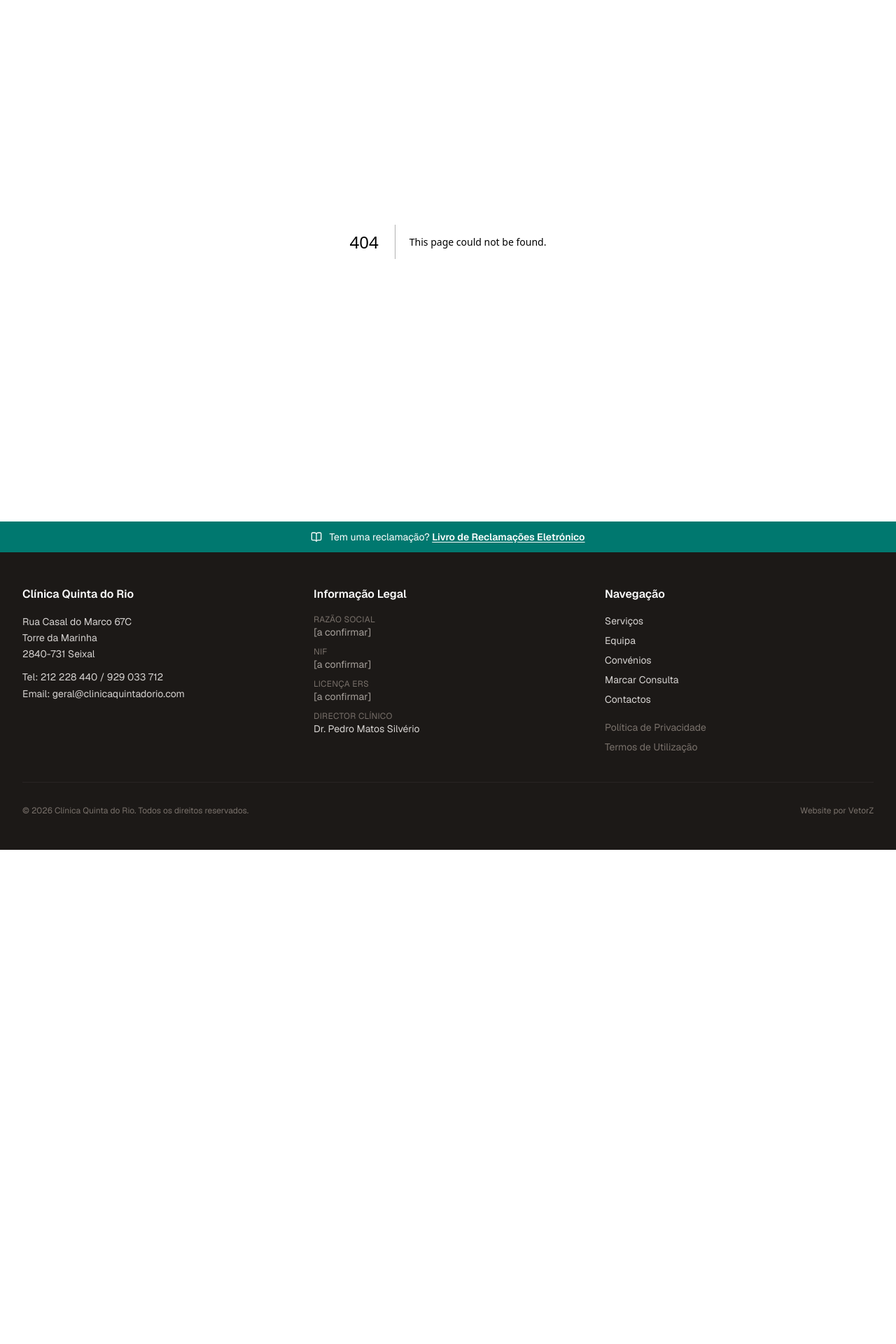
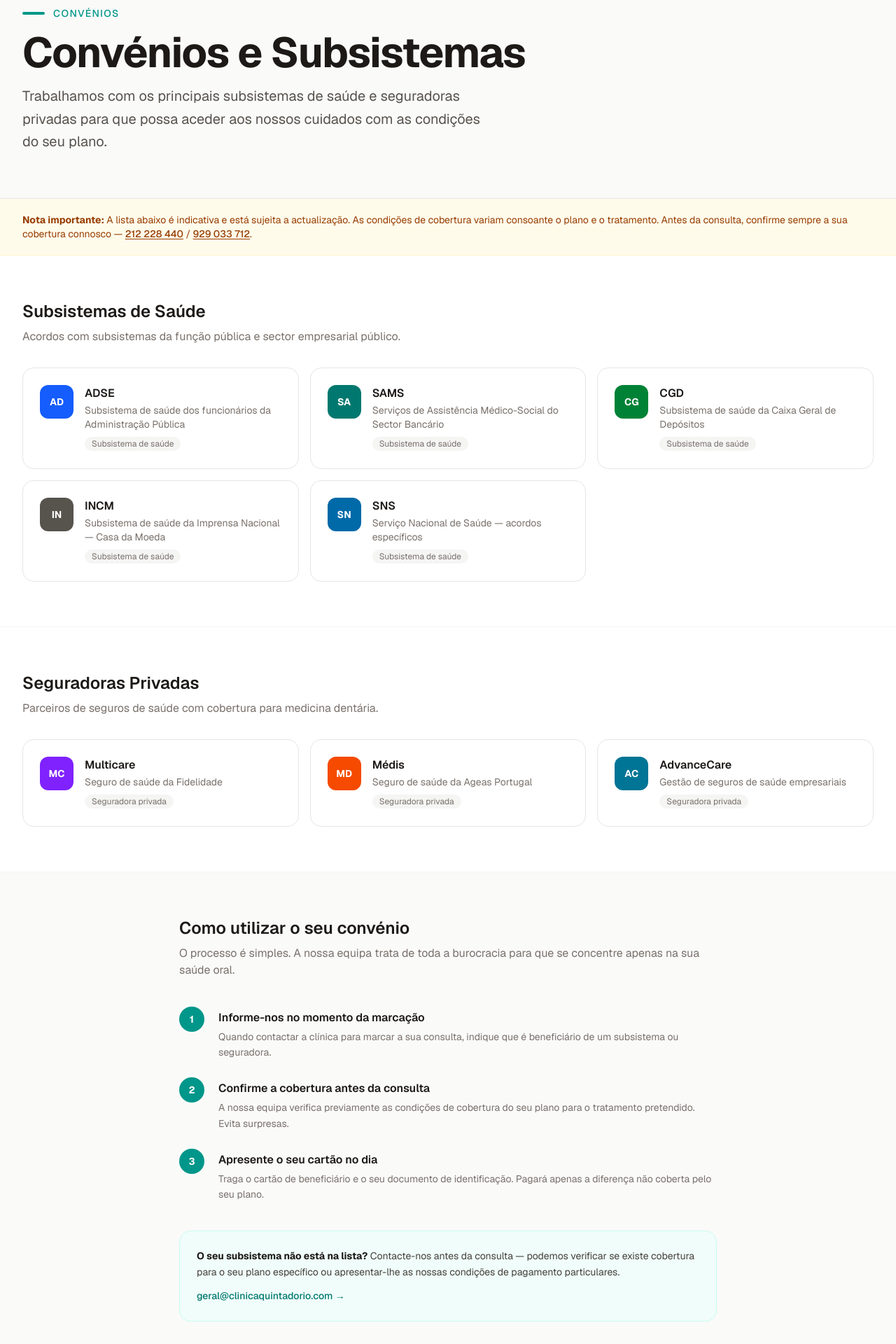
Before and after one commit to jgameiro04/vetorz-clinica-quinta-do-rio, a Next.js app: page /convenios in a window 1280 px wide. Before the commit this address had no page. Shown: the part 120-2040 px from the top of the page at 70% size. Before the commit the page ends 1334 px from the top, so only its background shows below. Built offline with nearby package versions, Linux system fonts and the light colour scheme.

Commit message:
add /convenios page — complete site structure

```diff
--- /dev/null
+++ b/app/convenios/page.tsx
@@ -0,0 +1,245 @@
+import type { Metadata } from "next";
+import { CtaMarcacaoSection } from "@/components/clinic/CtaMarcacaoSection";
+
+export const metadata: Metadata = {
+  title: "Convénios e Subsistemas — Clínica Quinta do Rio",
+  description:
+    "A Clínica Quinta do Rio trabalha com os principais subsistemas de saúde e seguradoras privadas. " +
+    "Consulte a lista de convénios disponíveis em Seixal.",
+};
+
+type Convenio = {
+  nome: string;
+  descricao: string;
+  tipo: "subsistema" | "seguradora";
+  iniciais: string;
+  cor: string;
+};
+
+const subsistemas: Convenio[] = [
+  {
+    nome: "ADSE",
+    descricao: "Subsistema de saúde dos funcionários da Administração Pública",
+    tipo: "subsistema",
+    iniciais: "AD",
+    cor: "bg-blue-600",
+  },
+  {
+    nome: "SAMS",
+    descricao: "Serviços de Assistência Médico-Social do Sector Bancário",
+    tipo: "subsistema",
+    iniciais: "SA",
+    cor: "bg-teal-700",
+  },
+  {
+    nome: "CGD",
+    descricao: "Subsistema de saúde da Caixa Geral de Depósitos",
+    tipo: "subsistema",
+    iniciais: "CG",
+    cor: "bg-green-700",
+  },
+  {
+    nome: "INCM",
+    descricao: "Subsistema de saúde da Imprensa Nacional — Casa da Moeda",
+    tipo: "subsistema",
+    iniciais: "IN",
+    cor: "bg-stone-600",
+  },
+  {
+    nome: "SNS",
+    descricao: "Serviço Nacional de Saúde — acordos específicos",
+    tipo: "subsistema",
+    iniciais: "SN",
+    cor: "bg-sky-700",
+  },
+];
+
+const seguradoras: Convenio[] = [
+  {
+    nome: "Multicare",
+    descricao: "Seguro de saúde da Fidelidade",
+    tipo: "seguradora",
+    iniciais: "MC",
+    cor: "bg-violet-600",
+  },
+  {
+    nome: "Médis",
+    descricao: "Seguro de saúde da Ageas Portugal",
+    tipo: "seguradora",
+    iniciais: "MD",
+    cor: "bg-orange-600",
+  },
+  {
+    nome: "AdvanceCare",
+    descricao: "Gestão de seguros de saúde empresariais",
+    tipo: "seguradora",
+    iniciais: "AC",
+    cor: "bg-cyan-700",
+  },
+];
+
+const passos = [
+  {
+    n: "1",
+    titulo: "Informe-nos no momento da marcação",
+    descricao:
+      "Quando contactar a clínica para marcar a sua consulta, indique que é beneficiário de um subsistema ou seguradora.",
+  },
+  {
+    n: "2",
+    titulo: "Confirme a cobertura antes da consulta",
+    descricao:
+      "A nossa equipa verifica previamente as condições de cobertura do seu plano para o tratamento pretendido. Evita surpresas.",
+  },
+  {
+    n: "3",
+    titulo: "Apresente o seu cartão no dia",
+    descricao:
+      "Traga o cartão de beneficiário e o seu documento de identificação. Pagará apenas a diferença não coberta pelo seu plano.",
+  },
+];
+
+function ConvenioCard({ convenio }: { convenio: Convenio }) {
+  return (
+    <div className="flex items-start gap-4 rounded-2xl border border-stone-200 bg-white p-6 transition-all duration-200 hover:-translate-y-1 hover:shadow-md">
+      <div
+        className={`flex h-12 w-12 shrink-0 items-center justify-center rounded-xl ${convenio.cor}`}
+        aria-hidden="true"
+      >
+        <span className="text-sm font-bold text-white">{convenio.iniciais}</span>
+      </div>
+      <div>
+        <h3 className="font-semibold text-stone-900">{convenio.nome}</h3>
+        <p className="mt-0.5 text-sm text-stone-500">{convenio.descricao}</p>
+        <span className="mt-2 inline-block rounded-full bg-stone-100 px-2.5 py-0.5 text-xs text-stone-500">
+          {convenio.tipo === "subsistema" ? "Subsistema de saúde" : "Seguradora privada"}
+        </span>
+      </div>
+    </div>
+  );
+}
+
+export default function ConveniosPage() {
+  return (
+    <>
+      {/* Hero */}
+      <section className="border-b border-stone-200 bg-stone-50 py-16">
+        <div className="mx-auto max-w-7xl px-4 sm:px-6 lg:px-8">
+          <div className="flex items-center gap-3">
+            <div className="h-1 w-8 rounded-full bg-teal-600" aria-hidden="true" />
+            <span className="text-sm font-medium uppercase tracking-widest text-teal-600">
+              Convénios
+            </span>
+          </div>
+          <h1 className="mt-4 text-5xl font-bold tracking-tight text-stone-900 sm:text-6xl">
+            Convénios e Subsistemas
+          </h1>
+          <p className="mt-4 max-w-2xl text-xl leading-relaxed text-stone-600">
+            Trabalhamos com os principais subsistemas de saúde e seguradoras privadas para que possa
+            aceder aos nossos cuidados com as condições do seu plano.
+          </p>
+        </div>
+      </section>
+
+      {/* Aviso de confirmação */}
+      <section className="border-b border-amber-100 bg-amber-50 py-5">
+        <div className="mx-auto max-w-7xl px-4 sm:px-6 lg:px-8">
+          <p className="text-sm text-amber-800">
+            <strong>Nota importante:</strong> A lista abaixo é indicativa e está sujeita a
+            actualização. As condições de cobertura variam consoante o plano e o tratamento. Antes
+            da consulta, confirme sempre a sua cobertura connosco —{" "}
+            <a
+              href="tel:+351212228440"
+              className="font-medium underline underline-offset-2 hover:text-amber-900"
+            >
+              212 228 440
+            </a>{" "}
+            /{" "}
+            <a
+              href="tel:+351929033712"
+              className="font-medium underline underline-offset-2 hover:text-amber-900"
+            >
+              929 033 712
+            </a>
+            .
+          </p>
+        </div>
+      </section>
+
+      {/* Subsistemas de saúde */}
+      <section className="py-16">
+        <div className="mx-auto max-w-7xl px-4 sm:px-6 lg:px-8">
+          <h2 className="mb-2 text-2xl font-semibold text-stone-900">Subsistemas de Saúde</h2>
+          <p className="mb-8 text-stone-500">
+            Acordos com subsistemas da função pública e sector empresarial público.
+          </p>
+          <div className="grid gap-4 sm:grid-cols-2 lg:grid-cols-3">
+            {subsistemas.map((c) => (
+              <ConvenioCard key={c.nome} convenio={c} />
+            ))}
+          </div>
+        </div>
+      </section>
+
+      {/* Seguradoras privadas */}
+      <section className="border-t border-stone-100 py-16">
+        <div className="mx-auto max-w-7xl px-4 sm:px-6 lg:px-8">
+          <h2 className="mb-2 text-2xl font-semibold text-stone-900">Seguradoras Privadas</h2>
+          <p className="mb-8 text-stone-500">
+            Parceiros de seguros de saúde com cobertura para medicina dentária.
+          </p>
+          <div className="grid gap-4 sm:grid-cols-2 lg:grid-cols-3">
+            {seguradoras.map((c) => (
+              <ConvenioCard key={c.nome} convenio={c} />
+            ))}
+          </div>
+        </div>
+      </section>
+
+      {/* Como funciona */}
+      <section className="border-t border-stone-100 bg-stone-50 py-16">
+        <div className="mx-auto max-w-7xl px-4 sm:px-6 lg:px-8">
+          <div className="mx-auto max-w-3xl">
+            <h2 className="mb-2 text-2xl font-semibold text-stone-900">
+              Como utilizar o seu convénio
+            </h2>
+            <p className="mb-10 text-stone-500">
+              O processo é simples. A nossa equipa trata de toda a burocracia para que se concentre
+              apenas na sua saúde oral.
+            </p>
+
+            <ol className="space-y-6">
+              {passos.map((passo) => (
+                <li key={passo.n} className="flex gap-5">
+                  <span className="flex h-9 w-9 shrink-0 items-center justify-center rounded-full bg-teal-600 text-sm font-bold text-white">
+                    {passo.n}
+                  </span>
+                  <div className="pt-1">
+                    <p className="font-semibold text-stone-900">{passo.titulo}</p>
+                    <p className="mt-1 text-sm leading-relaxed text-stone-500">{passo.descricao}</p>
+                  </div>
+                </li>
+              ))}
+            </ol>
+
+            <div className="mt-10 rounded-2xl border border-teal-100 bg-teal-50 p-6">
+              <p className="text-sm leading-relaxed text-stone-700">
+                <strong className="text-stone-900">O seu subsistema não está na lista?</strong>{" "}
+                Contacte-nos antes da consulta — podemos verificar se existe cobertura para o seu
+                plano específico ou apresentar-lhe as nossas condições de pagamento particulares.
+              </p>
+              <a
+                href="mailto:geral@clinicaquintadorio.com"
+                className="mt-3 inline-flex text-sm font-medium text-teal-700 transition-colors hover:text-teal-600"
+              >
+                geral@clinicaquintadorio.com →
+              </a>
+            </div>
+          </div>
+        </div>
+      </section>
+
+      <CtaMarcacaoSection />
+    </>
+  );
+}
```
